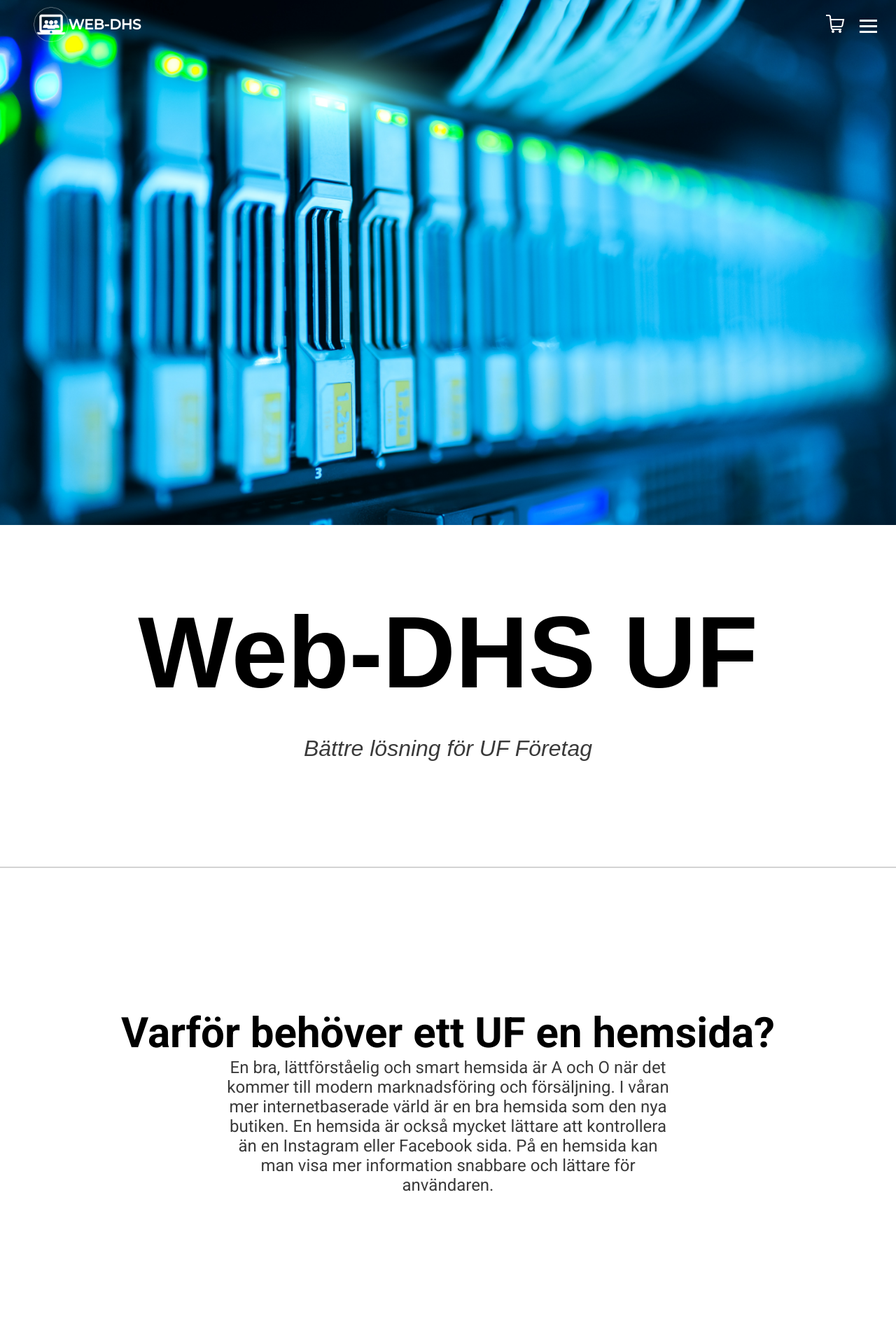
After one commit to oscarskold/Hemsida-webdhs, a PHP site: page /html/index.html in a window 1280 px wide. The commit adds this page. Shown: the top 1920 px of the page at 70% size. Run offline with PHP 8.4, Linux system fonts and the light colour scheme.

Commit message:
testing with index.html

```diff
--- /dev/null
+++ b/old/html/index.html
@@ -0,0 +1,55 @@
+<!DOCTYPE html>
+<html lang="en">
+<head>
+    <meta charset="UTF-8">
+    <meta http-equiv="X-UA-Compatible" content="IE=edge">
+    <meta name="viewport" content="width=device-width, initial-scale=1.0">
+    <link rel="stylesheet" href="../css/homepage.css">
+    <link rel="stylesheet" href="../css/header.css">
+    <link rel="stylesheet" href="../css/footer.css">
+    <link rel="preconnect" href="https://fonts.googleapis.com">
+    <link rel="preconnect" href="https://fonts.gstatic.com" crossorigin>
+    <link href="https://fonts.googleapis.com/css2?family=Montserrat:wght@500&display=swap" rel="stylesheet">
+    <link href="https://fonts.googleapis.com/css2?family=Roboto:wght@100;300;400;500;700;900&display=swap" rel="stylesheet">
+    <script src="../js/nav.js" type="text/javascript" defer></script>
+    <script src="../js/footer.js" type="text/javascript" defer></script>
+    <link rel="shortcut icon" href="../img/Logo.png"/>
+    <title>Web-DHS</title>
+</head>
+<body>
+
+    <nav-component></nav-component>
+
+    <main>
+        <div class="grid-wrapper">
+            <div id="banner" class="noselect">
+                <div id="banner_pic">
+                </div>
+            </div>
+            <div id="s1">
+                <h1>Web-DHS UF</h1>
+
+                <h2>Bättre lösning för UF Företag</h2>
+
+                <hr class="hrline" color="lightgrey">
+
+            </div>
+            <div id="s2">
+                <h1>Varför behöver ett UF en hemsida?</h1>
+                <h2>
+                    En bra, lättförståelig och smart hemsida är A och O när det kommer till modern marknadsföring och försäljning.
+                    I våran mer internetbaserade värld är en bra hemsida som den nya butiken.
+                    En hemsida är också mycket lättare att kontrollera än en Instagram eller Facebook sida.
+                    På en hemsida kan man visa mer information snabbare och lättare för användaren.
+
+                </h2>
+            </div>
+        </div>
+    </main>
+
+    <footer-component></footer-component>
+
+    <!-- <script src="../js/nav.js"></script>
+    <script src="../js/burger.js"></script> -->
+</body>
+</html>
```
Also changed, not shown: old/css/services.css (+5 -7 lines).
